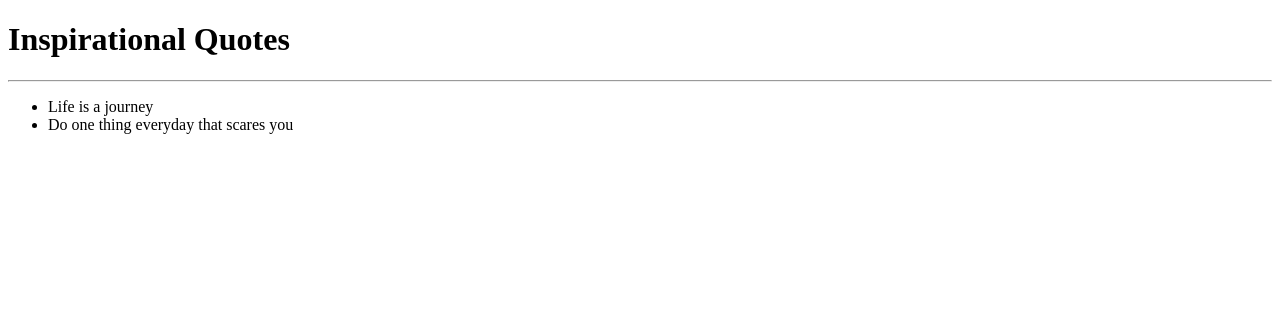
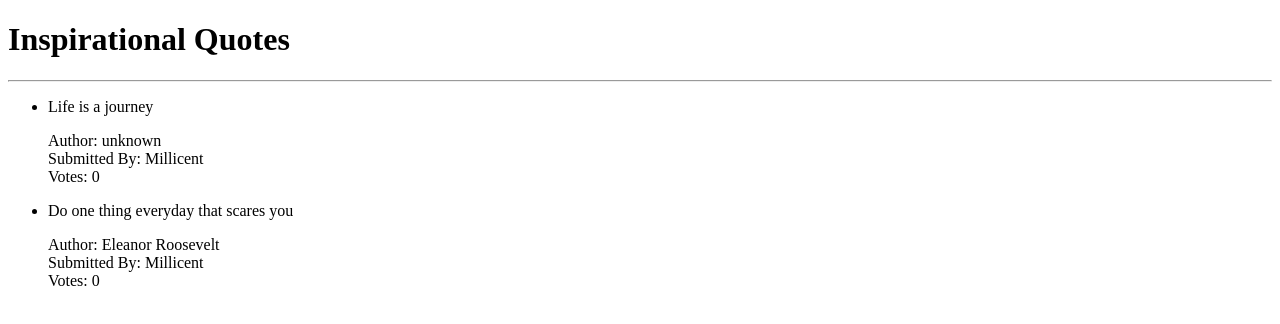
Before and after one commit to Lourine/Quotes, an Angular app: page / in a window 1280 px wide. Shown: the top 324 px of the page. Built offline with nearby package versions, Linux system fonts and the light colour scheme.

Commit message:
Nest quote-details component to quotes component to show details of the quote

```diff
--- a/src/app/quote-details/quote-details.component.html
+++ b/src/app/quote-details/quote-details.component.html
@@ -1 +1,5 @@
-<p>quote-details works!</p>
+<p>
+  Author: {{quote.author}}<br>
+  Submitted By: {{quote.submittedBy}}<br>
+  Votes: {{quote.votes}}
+</p>
--- a/src/app/quote-details/quote-details.component.ts
+++ b/src/app/quote-details/quote-details.component.ts
@@ -1,11 +1,12 @@
-import { Component, OnInit } from '@angular/core';
-
+import { Component, OnInit,Input } from '@angular/core';
+import {Quotes} from '../quotes'
 @Component({
   selector: 'app-quote-details',
   templateUrl: './quote-details.component.html',
   styleUrls: ['./quote-details.component.css']
 })
 export class QuoteDetailsComponent implements OnInit {
+  @Input() quote: Quotes;
 
   constructor() { }
 
--- a/src/app/quotes/quotes.component.html
+++ b/src/app/quotes/quotes.component.html
@@ -4,6 +4,7 @@
   <ul>
     <li *ngFor='let quote of quote'>
       {{quote.name}}
+      <app-quote-details  [quote]='quote'></app-quote-details>
     </li>
   </ul>
 </div>
```
